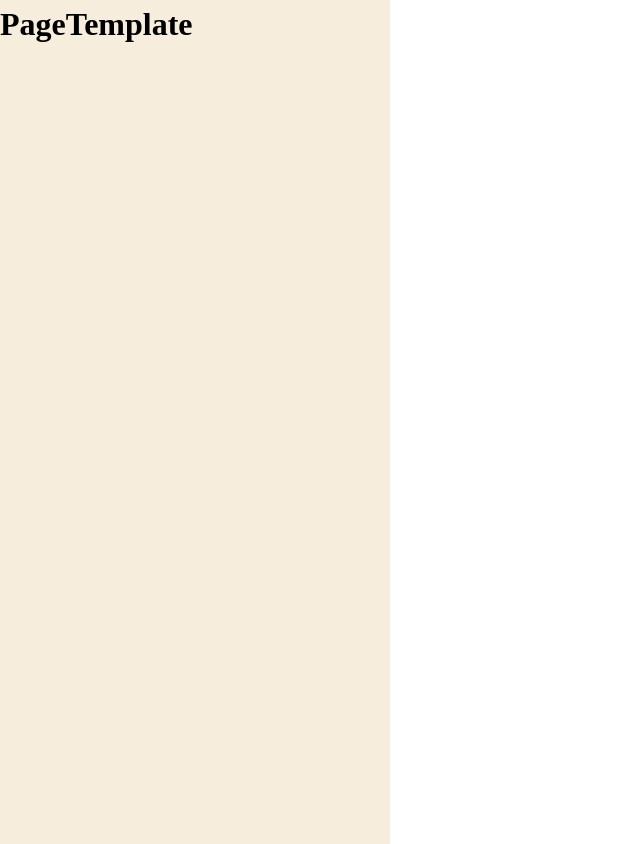
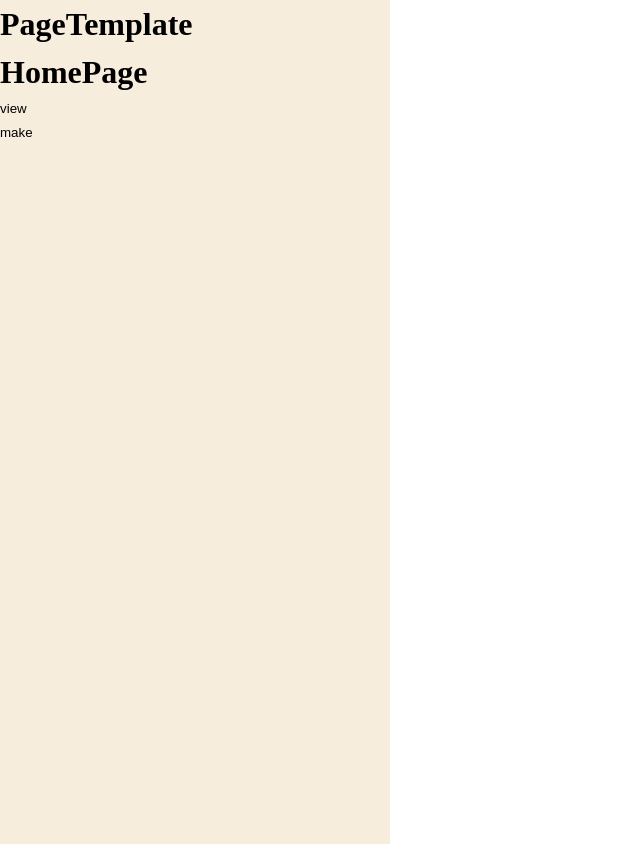
Before and after one commit to devBuzz142/numanku-fe, a React (Create React App) app: page / in a window 1280 px wide. Before the commit this address had no page. Shown: the whole page, without its empty margins (0-640 px from the left). Built offline with nearby package versions, Linux system fonts and the light colour scheme.

Commit message:
feat: temp homepage

```diff
--- a/src/App.jsx
+++ b/src/App.jsx
@@ -2,11 +2,14 @@ import { Route, Routes } from 'react-router-dom';
 import MakeDesignPage from './pages/MakeDesignPage/MakeDesignPage';
 import MakeInfoPage from './pages/MakeInfoPage/MakeInfoPage';
 import PageTemplate from './pages/PageTemplate/PageTemplate';
+import HomePage from './pages/HomePage/HomePage';
 
 function App() {
   return (
     <PageTemplate>
       <Routes>
+        <Route path="/" element={<HomePage />} />
+        <Route path="/make" element={<MakeInfoPage />} />
         <Route path="/make/info" element={<MakeInfoPage />} />
         <Route path="/make/design" element={<MakeDesignPage />} />
       </Routes>
--- /dev/null
+++ b/src/pages/HomePage/HomePage.jsx
@@ -0,0 +1,22 @@
+import { useNavigate } from 'react-router-dom';
+
+const HomePage = () => {
+  const navigate = useNavigate();
+  const handleViewClick = () => {
+    navigate('/view/');
+  };
+  const handleMakeClick = () => {
+    navigate('/make/');
+  };
+
+  return (
+    <div>
+      <h1>HomePage</h1>
+      <button onClick={handleViewClick}>view</button>
+      <br />
+      <button onClick={handleMakeClick}>make</button>
+    </div>
+  );
+};
+
+export default HomePage;
```
